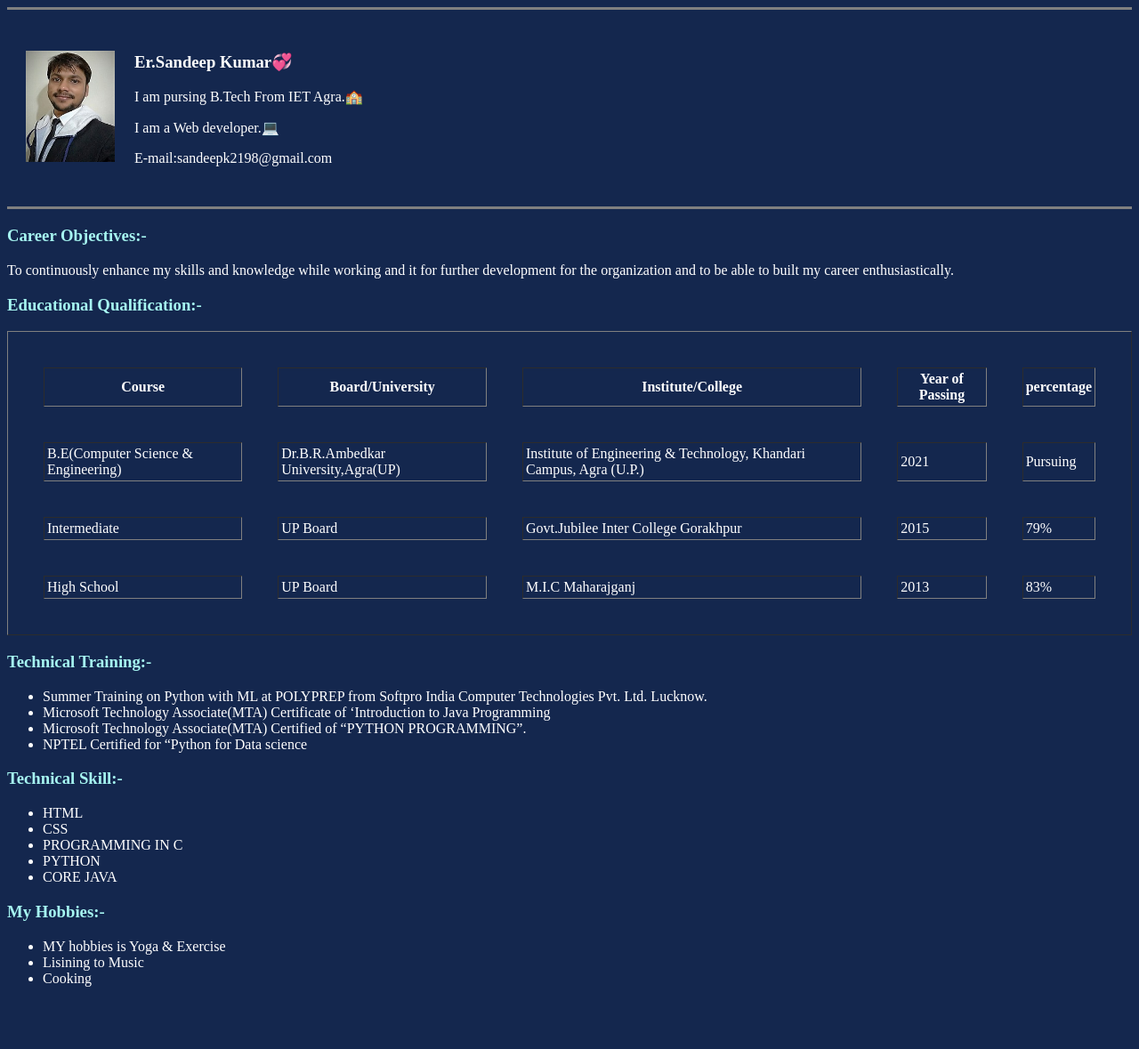
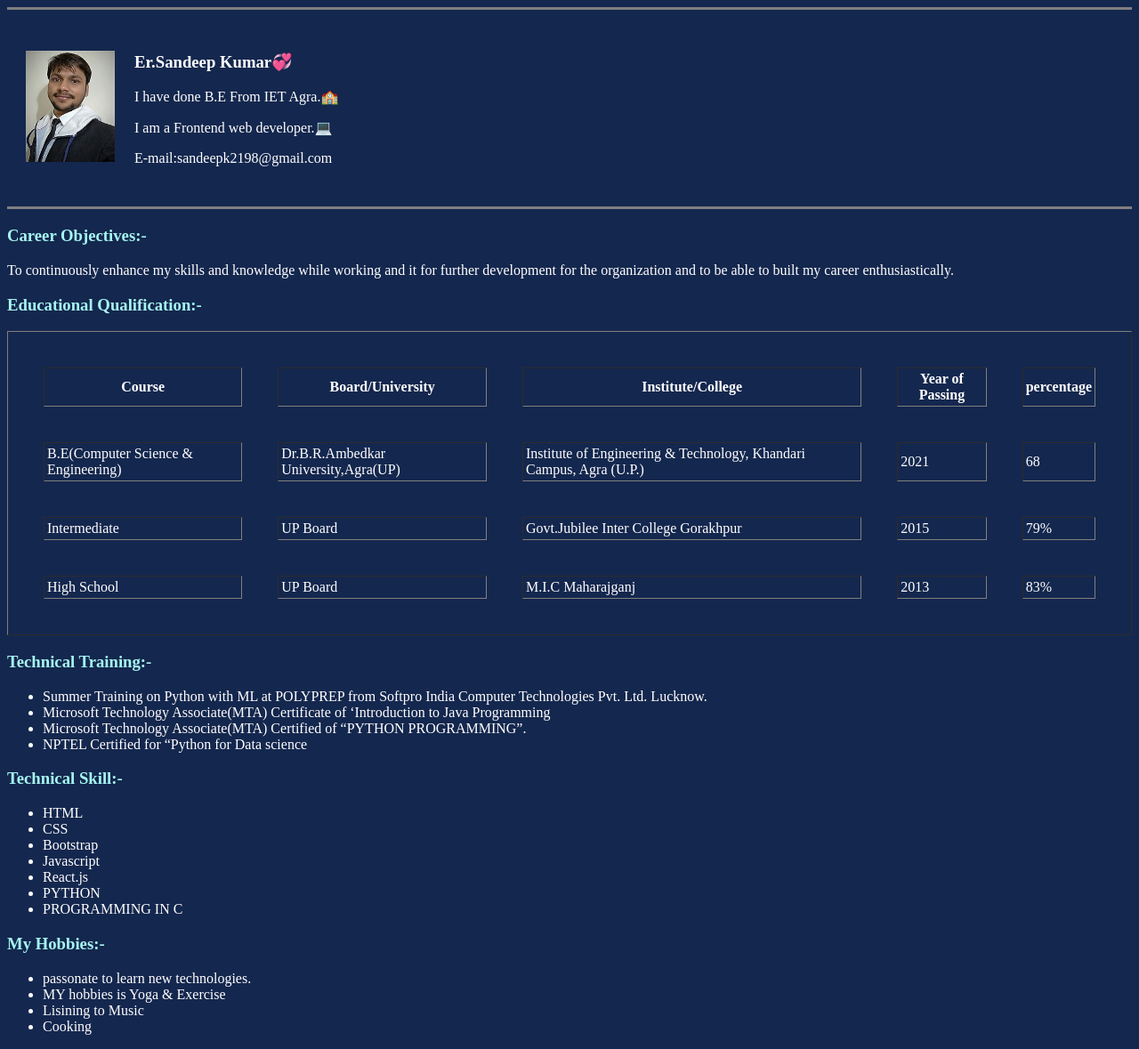
Before and after one commit to Sandeep4ever/MyCV, a plain HTML site: page index.html in a window 1280 px wide. Shown: the whole page at 89% size. Before the commit the page ends 1125 px from the top, so only its background shows below. Drawn offline with Linux system fonts and the light colour scheme.

Commit message:
Update index.html

```diff
--- a/index.html
+++ b/index.html
@@ -12,8 +12,8 @@
             <td><a href="sandeep.jpg" alt="sandeep picture"
                 download><img src="sandeep.jpg" alt="sandeep picture" width="100" height="125"></a></td>
             <td><h3>Er.Sandeep Kumar💞</h3>
-            <p>I am pursing B.Tech From IET Agra.🏫 </p>
-            <p>I am a Web developer.💻</p>
+            <p>I have done B.E From IET Agra.🏫 </p>
+            <p>I am a Frontend web developer.💻</p>
         <p>E-mail:sandeepk2198@gmail.com</p></td>
         </tr>
     </table>
@@ -37,7 +37,7 @@
     <td>Dr.B.R.Ambedkar University,Agra(UP)</td>
     <td>Institute of Engineering & Technology, Khandari Campus, Agra (U.P.)</td>
     <td>2021</td>
-    <td>Pursuing </td>
+    <td>68</td>
 </tr>
 <tr>
     <td>Intermediate</td>
@@ -69,12 +69,17 @@
 <ul style="color:white";>
     <li>HTML</li>
     <li>CSS</li>
+    <li>Bootstrap</li>
+    <li>Javascript</li>
+    <li>React.js</li>
+    <li>PYTHON</li>
     <li>PROGRAMMING IN C</li>
-    <li>PYTHON</li>
-    <li>CORE JAVA</li>
+
+
 </ul>
 <H3 style="color: #a6f6f1";>My Hobbies:-</H3>
 <ul style="color:white";>
+    <li>passonate to learn new technologies.</li>
     <li>MY hobbies is Yoga & Exercise </li>
     <li>Lisining to Music</li>
     <li>Cooking</li>
```
